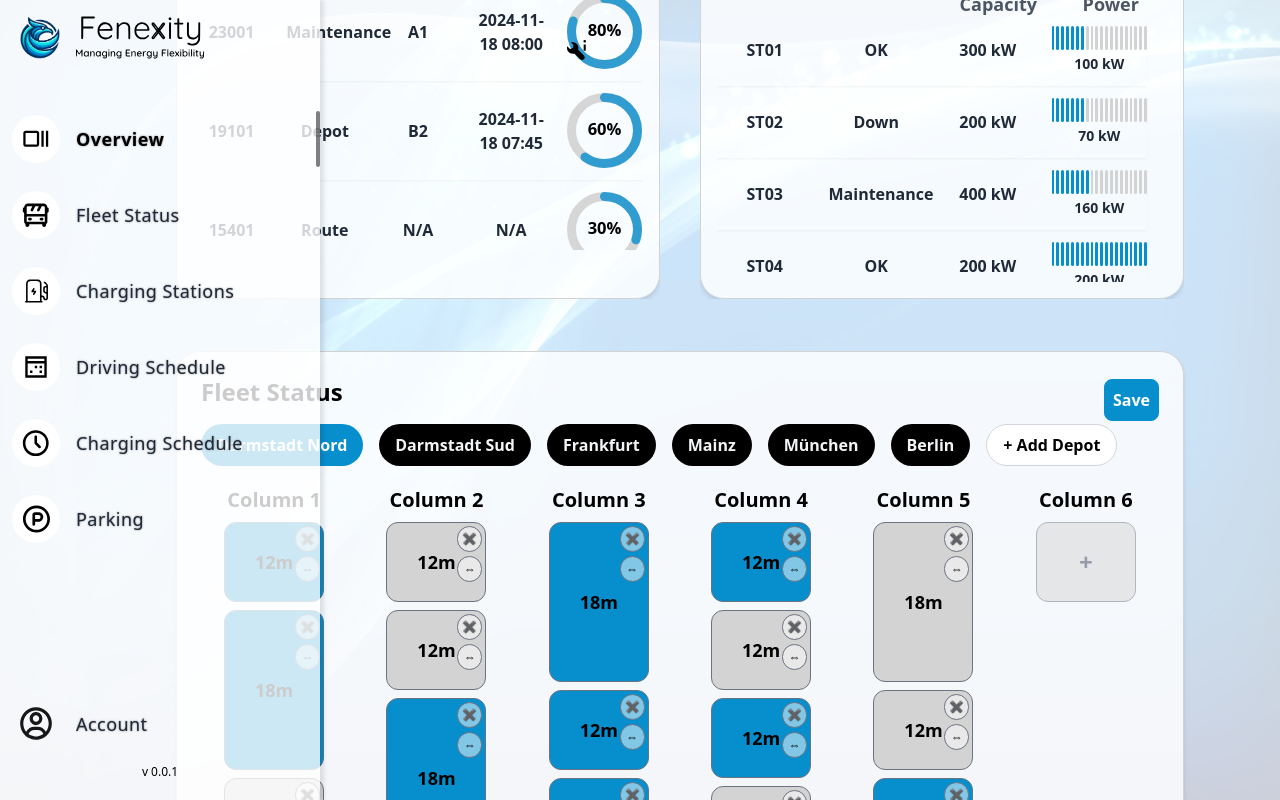
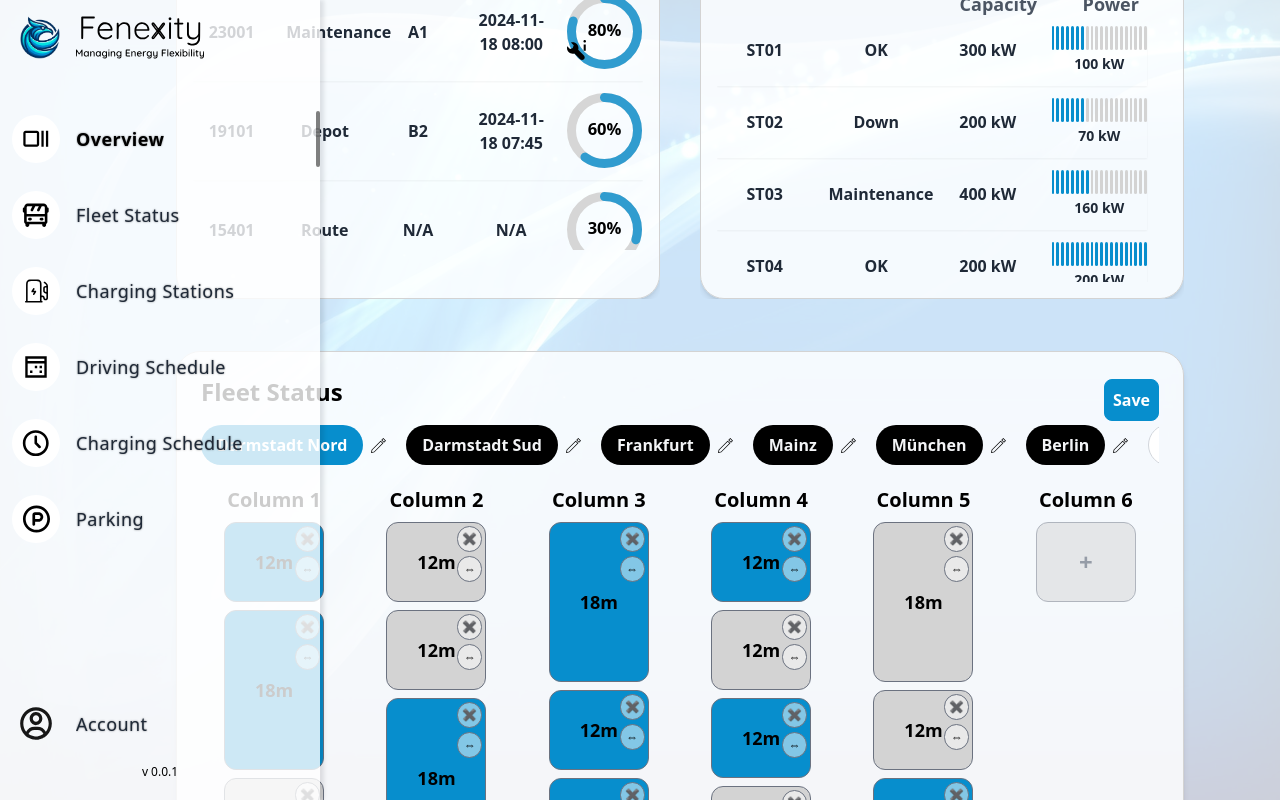
Before and after one commit to AchrafHafsaoui/teamprojekt, a React (Vite) app: page / in a window 1280 px wide. Both pictures are taken after a click on the button "Edit". Shown: the part 738-1538 px from the top of the page. Built offline with nearby package versions, Linux system fonts and the light colour scheme.

Commit message:
edit depot name

```diff
--- a/src/components/Dashboard/ParkingStatus.tsx
+++ b/src/components/Dashboard/ParkingStatus.tsx
@@ -15,6 +15,10 @@ const ParkingStatus: React.FC = () => {
   const [columns, setColumns] = useState<number>(0);
   const [rowsPerColumn, setRowsPerColumn] = useState<string[]>([]);
   const [editMode, setEditMode] = useState<boolean>(false);
+  const [addingDepot, setAddingDepot] = useState(false);
+  const [newDepotName, setNewDepotName] = useState("");
+  const [editingDepot, setEditingDepot] = useState<number | null>(null);
+  const [editingDepotName, setEditingDepotName] = useState("");
 
   const colorOccupied = "rgb(7, 142, 205)";
   const colorFree = "#D3D3D3";
@@ -176,6 +180,7 @@ const ParkingStatus: React.FC = () => {
               } else {
                 handleColumnChange(); // Add a new column only when entering edit mode
               }
+              if (addingDepot) setAddingDepot(false);
               setEditMode(!editMode); // Toggle edit mode
             }}
             className={`p-2 rounded-lg border font-semibold transition ${editMode
@@ -188,9 +193,10 @@ const ParkingStatus: React.FC = () => {
         </div>
       </div>
       <div className="flex overflow-x-auto space-x-4 mb-5 scrollbar-hide">
-        {parkingLots.map((parking) => (
+        {parkingLots.map((parking, index) => (
+          <div key={parking.name} className="relative flex items-center space-x-1">
+            {/* Depot Selection Button */}
             <button
-            key={parking.name}
               onClick={() => selectParking(parking.name, parking.defaultSchema)}
               className={`px-4 py-2 rounded-full font-semibold whitespace-nowrap transition ${parking.name === selectedParking
                 ? "bg-[#078ECD] text-white"
@@ -199,7 +205,57 @@ const ParkingStatus: React.FC = () => {
             >
               {parking.name}
             </button>
+
+            {/* Edit Name Button (Only in Edit Mode) */}
+            {editMode && (
+              <>
+                {editingDepot === index ? (
+                  <div className="flex items-center space-x-2">
+                    <input
+                      type="text"
+                      value={editingDepotName}
+                      onChange={(e) => setEditingDepotName(e.target.value)}
+                      className="px-2 py-1 border border-gray-300 rounded-md text-black focus:outline-none focus:border-[#078ECD]"
+                    />
+                    <button
+                      onClick={() => {
+                        const updatedParkingLots = [...parkingLots];
+                        updatedParkingLots[index].name = editingDepotName.trim();
+                        setParkingLots(updatedParkingLots);
+                        setEditingDepot(null); // Exit editing mode
+                        setEditingDepotName(""); // Reset input field
+                      }}
+                      className="px-3 py-1 rounded-full font-semibold whitespace-nowrap border border-gray-300 bg-white text-black hover:bg-[#078ECD] hover:text-white transition"
+                    >
+                      Save
+                    </button>
+                    <button
+                      onClick={() => {
+                        setEditingDepot(null);
+                        setEditingDepotName(""); // Reset input when canceled
+                      }}
+                      className="px-2 py-1 rounded-full font-semibold text-red-600 hover:text-red-800 transition"
+                    >
+                      Cancel
+                    </button>
+                  </div>
+                ) : (
+                  <button
+                    onClick={() => {
+                      setEditingDepot(index); // Enable editing mode for this depot
+                      setEditingDepotName(parking.name); // Pre-fill the current name
+                    }}
+                    className="px-1 py-1 text-sm rounded-full font-semibold text-black hover:bg-gray-200 transition"
+                    title="Edit Name"
+                  >
+                    <svg fill="#000000" height="15px" width="15px" version="1.1" id="Capa_1" xmlns="http://www.w3.org/2000/svg" xmlns:xlink="http://www.w3.org/1999/xlink" viewBox="0 0 306.637 306.637" xml:space="preserve"><g id="SVGRepo_bgCarrier" stroke-width="0"></g><g id="SVGRepo_tracerCarrier" stroke-linecap="round" stroke-linejoin="round"></g><g id="SVGRepo_iconCarrier"> <g> <g> <path d="M12.809,238.52L0,306.637l68.118-12.809l184.277-184.277l-55.309-55.309L12.809,238.52z M60.79,279.943l-41.992,7.896 l7.896-41.992L197.086,75.455l34.096,34.096L60.79,279.943z"></path> <path d="M251.329,0l-41.507,41.507l55.308,55.308l41.507-41.507L251.329,0z M231.035,41.507l20.294-20.294l34.095,34.095 L265.13,75.602L231.035,41.507z"></path> </g> <g> </g> <g> </g> <g> </g> <g> </g> <g> </g> <g> </g> <g> </g> <g> </g> <g> </g> <g> </g> <g> </g> <g> </g> <g> </g> <g> </g> <g> </g> </g> </g></svg>
+                  </button>
+                )}
+              </>
+            )}
+          </div>
         ))}
+        {/* Add New Depot Button */}
         {editMode && (
           <button
             onClick={() => {
```
Lines whose indentation alone changed are shown as unchanged.
